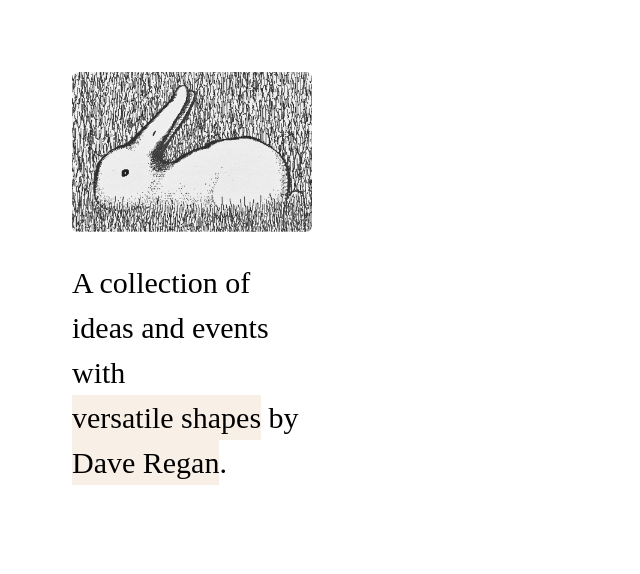
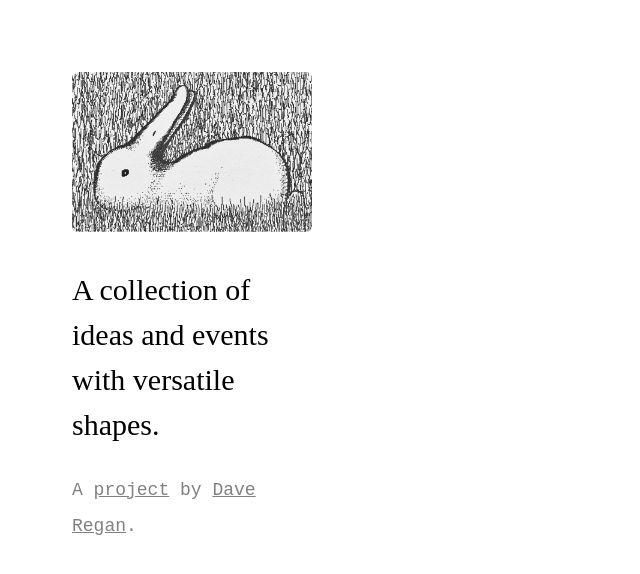
Before and after one commit to dave-regan/familiar.energy, a Jekyll site: the page built from index.markdown, in a window 1280 px wide. Shown: the top 574 px of the page, without its empty margins (0-640 px from the left). Built offline with Jekyll 4.4.1, drawn with Linux system fonts in a browser that asks for light colours; some web fonts are replaced.

Commit message:
Updated byline

```diff
--- a/_includes/head.html
+++ b/_includes/head.html
@@ -5,6 +5,7 @@
 <style>
   :root {
       --text-colour:      black;
+      --secondary-colour: grey;
       --bg-colour:        white;
       --highlight-colour: #F8F0E7;
   }
@@ -29,21 +30,18 @@
     max-width: 10em;
     mix-blend-mode: multiply;
     border-radius: .25em;
-    margin-bottom: .75em;
   }
   #header {
     padding: 1.5em;
-    margin-bottom: 1.5em;
   }
   h2 {
     font-size: 1.25em;
     line-height: 150%;
     font-weight: 300;
-    margin: 0;
   }
   #header a {
-    display: inline-block;
-    background-color: var(--highlight-colour);
+    color: var(--secondary-colour);
+    text-decoration: underline;
   }
   .entry {
     display: flex;
@@ -68,9 +66,8 @@
   .date,
   .byline {
     font-family: monospace;
-    text-transform: uppercase;
     font-size: .75em;
-    opacity: .5;
+    color: var(--secondary-colour);
   }
   dd {
     display: flex;
--- a/_layouts/home.html
+++ b/_layouts/home.html
@@ -4,7 +4,8 @@ layout: default
 
 <div id="header">
   <img id="headerImage" src="assets/duck-rabbit.png">
-  <h2>A collection of ideas and events with <a href="https://roonscape.ai/p/a-song-of-shapes-and-words" target="_blank">versatile shapes</a> by <a href="https://dave.regan.works">Dave Regan</a>.</h2>
+  <h2>A collection of ideas and events with versatile shapes.</h2>
+  <div class="byline">A <a href="https://github.com/dave-regan/familiar.energy" target="_blank">project</a> by <a href="https://dave.regan.works" target="_blank">Dave Regan</a>.</div>
 </div>
 <dl id="entries">
   {%- for entry in site.data.entries -%}
```
Also changed, not shown: 1 other file.
